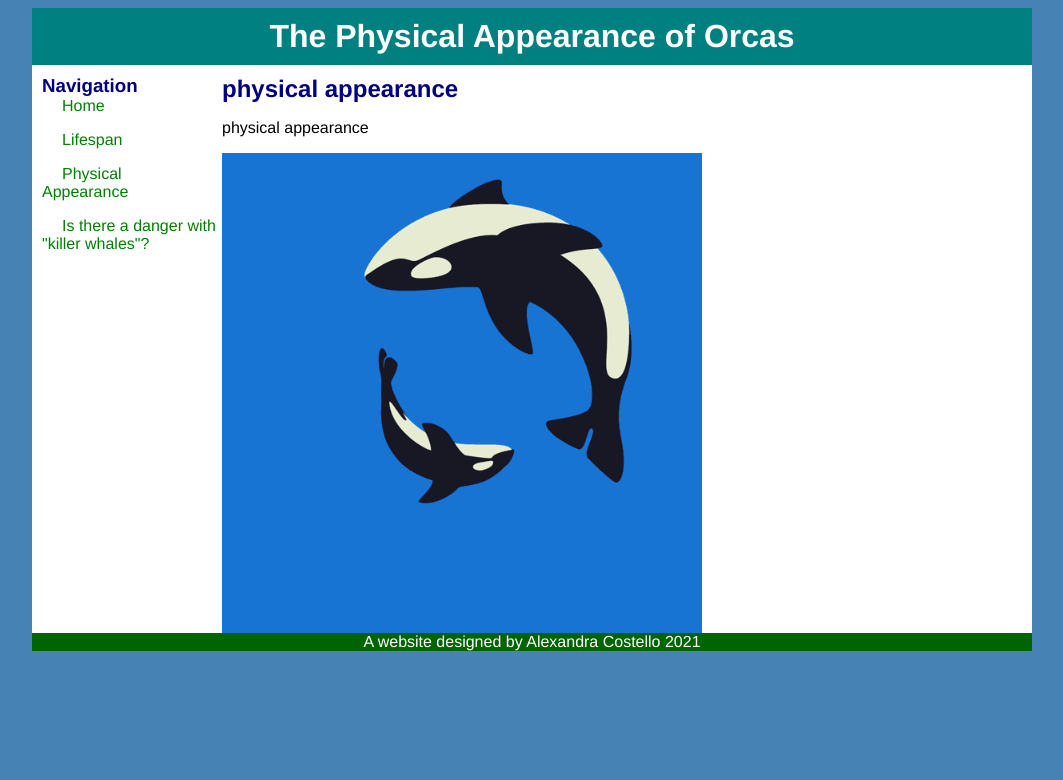
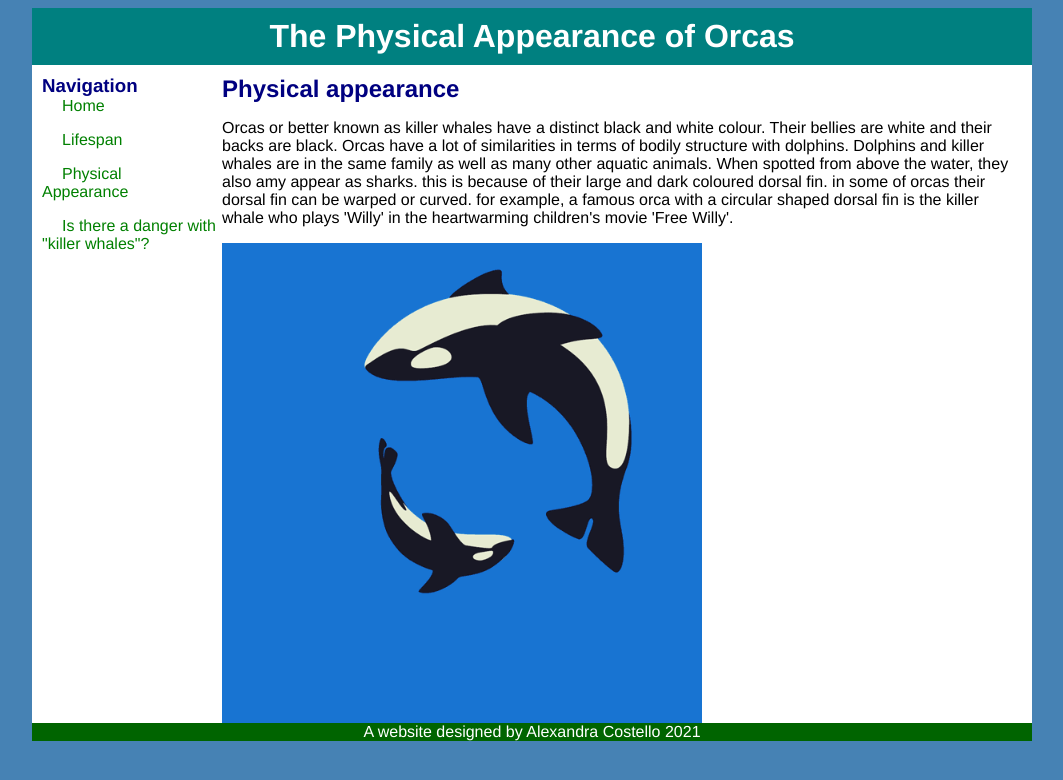
Before and after one commit to alex-costello/alex-costello.github.io, a plain HTML site: page Physical-appearance.html in a window 1280 px wide. Shown: the whole page, without its empty margins (108-1171 px from the left). Drawn offline with Linux system fonts and the light colour scheme.

Commit message:
Update Physical-appearance.html

```diff
--- a/Physical-appearance.html
+++ b/Physical-appearance.html
@@ -51,9 +51,9 @@
 
                               <div id="main">
 
-                        <h2>physical appearance</h2>
+                        <h2>Physical appearance</h2>
 
-                                           <p>physical appearance
+                                           <p>Orcas or better known as killer whales have a distinct black and white colour. Their bellies are white and their backs are black. Orcas have a lot of similarities in terms of bodily structure with dolphins. Dolphins and killer whales are in the same family as well as many other aquatic animals. When spotted from above the water, they also amy appear as sharks. this is because of their large and dark coloured dorsal fin. in some of orcas their dorsal fin can be warped or curved. for example, a famous orca with a circular shaped dorsal fin is the killer whale who plays 'Willy' in the heartwarming children's movie 'Free Willy'.
 
 
 
```
